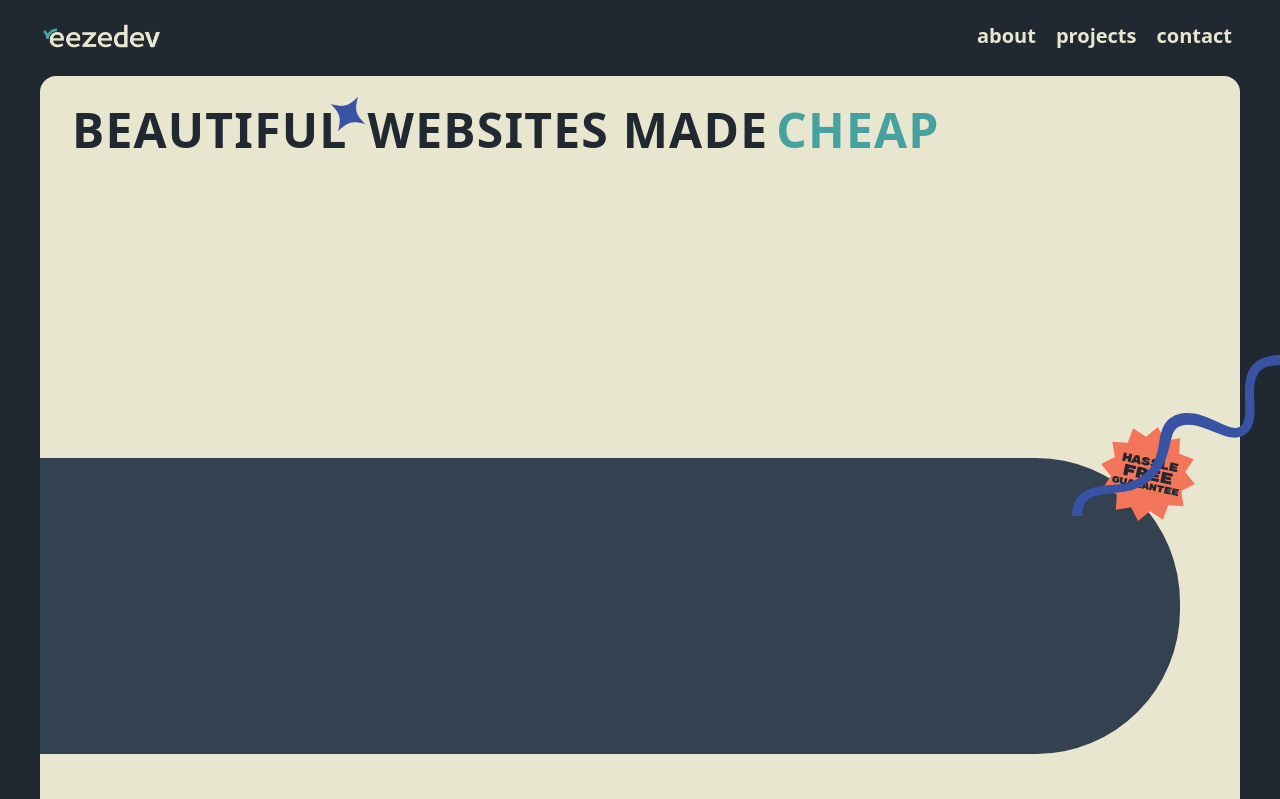
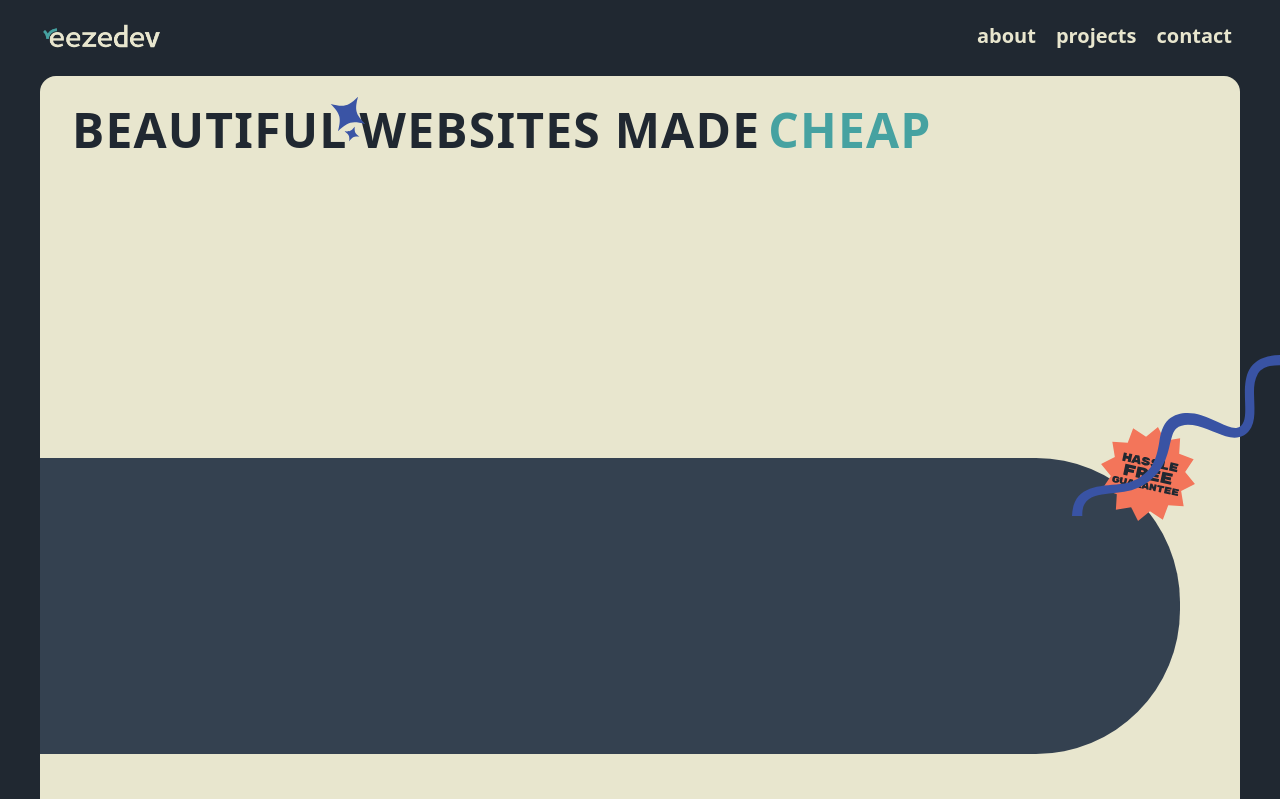
Before and after one commit to mathias56k/eezedev, a React (Vite) app: page / in a window 1280 px wide. Shown: the top 799 px of the page. Built offline with nearby package versions, Linux system fonts and the light colour scheme.

Commit message:
Added second star

```diff
--- a/src/Components/Hero.jsx
+++ b/src/Components/Hero.jsx
@@ -10,7 +10,7 @@ const Hero = () => {
             <span className="inline-flex items-center">
               <span>BEAUTIFUL</span>
               <img src="./star.svg" alt="Beautiful Image" className="w-10 ml-[-1.25rem] mt-[-2rem] rotate-[30deg]" />
-
+              <img src="./star.svg" alt="Beautiful Image" className="w-4 ml-[-1.5rem] mt-[.5rem] rotate-[20deg]" />
             </span>
             <span>WEBSITES MADE</span>
             <span className="text-[#46a2a1] md:ml-2 inline-flex flex-col h-[calc(theme(fontSize.5xl)*0.9)] md:h-[calc(theme(fontSize.5xl)*0.9)] overflow-hidden">
```
